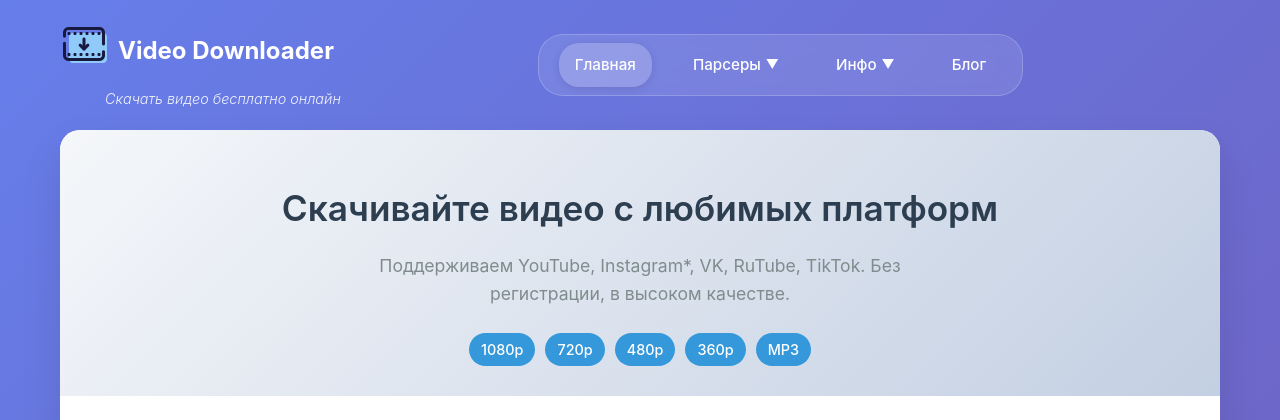
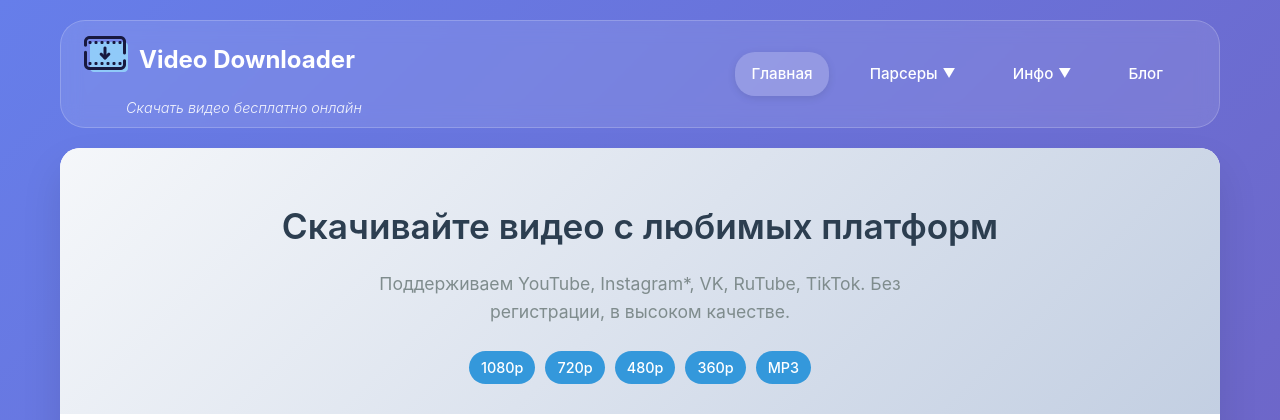
Before and after one commit to lexa946/downloader_video, a FastAPI app: page / in a window 1280 px wide. Shown: the top 420 px of the page. Run offline with FastAPI, Linux system fonts and the light colour scheme; parts of the project's set-up code (start-up, migrations or seed data) failed here and were passed over; some libraries are stand-ins or nearby versions.

Commit message:
Восстановлен хедер для десктопной версии

```diff
--- a/app/frontend/static/css/styles.css
+++ b/app/frontend/static/css/styles.css
@@ -78,6 +78,31 @@ body {
     padding: 8px 20px;
     border: 1px solid rgba(255, 255, 255, 0.2);
     display: block;
+}
+
+/* Desktop: возвращаем «хром» на весь navbar, а у внутреннего контейнера его убираем */
+@media (min-width: 769px) {
+    .navbar {
+        background: rgba(255, 255, 255, 0.1);
+        backdrop-filter: blur(10px);
+        -webkit-backdrop-filter: blur(10px);
+        border-radius: 25px;
+        padding: 8px 20px;
+        border: 1px solid rgba(255, 255, 255, 0.2);
+        display: flex;
+        justify-content: space-between;
+        align-items: center;
+    }
+    .navbar .nav-menu {
+        background: transparent !important;
+        backdrop-filter: none !important;
+        -webkit-backdrop-filter: none !important;
+        border: none !important;
+        padding: 0 !important;
+        box-shadow: none !important;
+        margin-left: auto; /* прижать меню вправо */
+    }
+    .navbar .nav-list { justify-content: flex-end; }
 }
 
 .nav-list {
```
